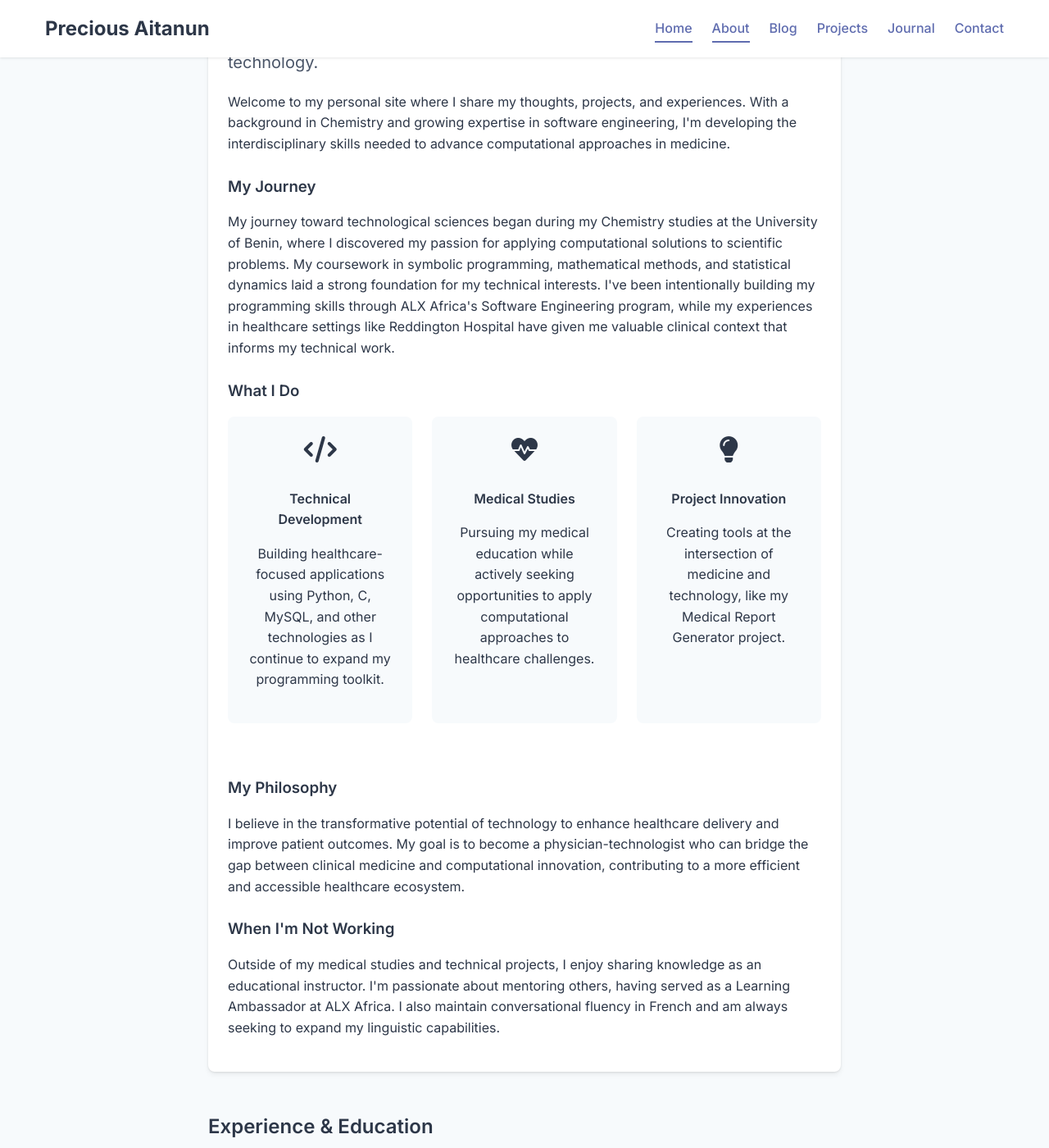
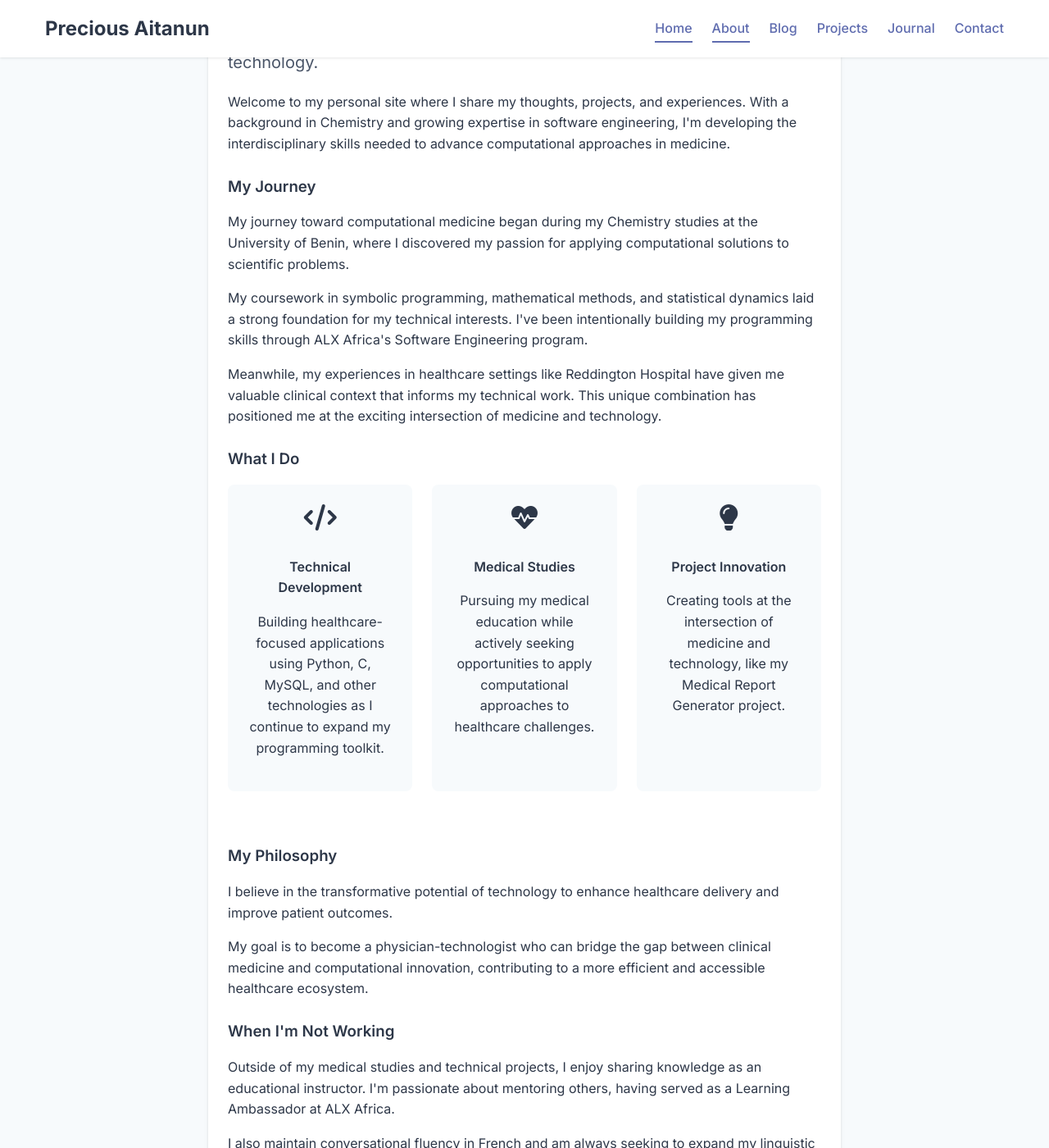
Before and after one commit to Nadira3/Nadira3.github.io, a Jekyll site: the page built from about.markdown, in a window 1280 px wide and 1400 px high, scrolled down 451 px. Shown: the whole window at 82% size. Built offline with Jekyll 4.4.1, drawn with Linux system fonts in a browser that asks for light colours; some web fonts are replaced; part of the change alters nothing that is shown; some of the changed text lies outside the part shown.

Commit message:
maintain all your content while making it much more visually appealing and easier to read. The page now has a better rhythm with appropriate white space, which will help visitors engage with your story more effectively

```diff
--- a/_layouts/about.html
+++ b/_layouts/about.html
@@ -19,7 +19,11 @@ layout: default
           <p>Welcome to my personal site where I share my thoughts, projects, and experiences. With a background in Chemistry and growing expertise in software engineering, I'm developing the interdisciplinary skills needed to advance computational approaches in medicine.</p>
 
           <h3>My Journey</h3>
-          <p>My journey toward technological sciences began during my Chemistry studies at the University of Benin, where I discovered my passion for applying computational solutions to scientific problems. My coursework in symbolic programming, mathematical methods, and statistical dynamics laid a strong foundation for my technical interests. I've been intentionally building my programming skills through ALX Africa's Software Engineering program, while my experiences in healthcare settings like Reddington Hospital have given me valuable clinical context that informs my technical work.</p>
+          <p>My journey toward computational medicine began during my Chemistry studies at the University of Benin, where I discovered my passion for applying computational solutions to scientific problems.</p>
+
+          <p>My coursework in symbolic programming, mathematical methods, and statistical dynamics laid a strong foundation for my technical interests. I've been intentionally building my programming skills through ALX Africa's Software Engineering program.</p>
+
+          <p>Meanwhile, my experiences in healthcare settings like Reddington Hospital have given me valuable clinical context that informs my technical work. This unique combination has positioned me at the exciting intersection of medicine and technology.</p>
 
           <h3>What I Do</h3>
           <div class="skills-container mb-5">
@@ -49,10 +53,14 @@ layout: default
           </div>
 
           <h3>My Philosophy</h3>
-          <p>I believe in the transformative potential of technology to enhance healthcare delivery and improve patient outcomes. My goal is to become a physician-technologist who can bridge the gap between clinical medicine and computational innovation, contributing to a more efficient and accessible healthcare ecosystem.</p>
+          <p>I believe in the transformative potential of technology to enhance healthcare delivery and improve patient outcomes.</p>
+
+          <p>My goal is to become a physician-technologist who can bridge the gap between clinical medicine and computational innovation, contributing to a more efficient and accessible healthcare ecosystem.</p>
 
           <h3>When I'm Not Working</h3>
-          <p>Outside of my medical studies and technical projects, I enjoy sharing knowledge as an educational instructor. I'm passionate about mentoring others, having served as a Learning Ambassador at ALX Africa. I also maintain conversational fluency in French and am always seeking to expand my linguistic capabilities.</p>
+          <p>Outside of my medical studies and technical projects, I enjoy sharing knowledge as an educational instructor. I'm passionate about mentoring others, having served as a Learning Ambassador at ALX Africa.</p>
+
+          <p>I also maintain conversational fluency in French and am always seeking to expand my linguistic capabilities and cultural understanding.</p>
         </div>
       </div>
 
@@ -100,8 +108,8 @@ layout: default
             <div class="timeline-content card">
               <div class="card-body">
                 <h4>Software Engineering Certificate</h4>
-                <h5>ALX Africa | March 2025</h5>
-                <p>Developing expertise in C, Git, Python, Bash, MySQL and others.</p>
+                <h5>ALX Africa | 2023 (In View)</h5>
+                <p>Developing expertise in Git, Python, Bash, MySQL, and HTML/CSS.</p>
               </div>
             </div>
           </div>
```
